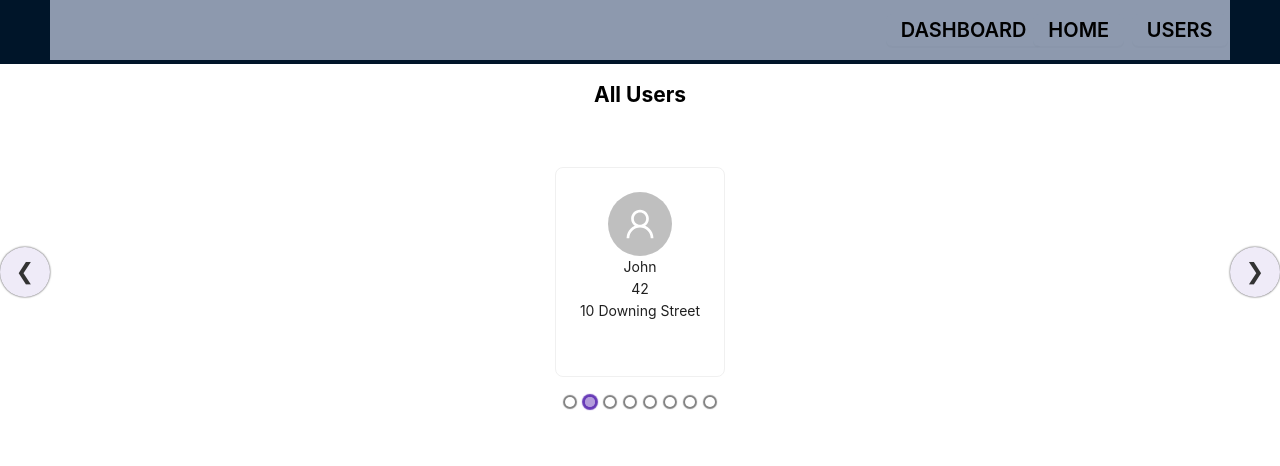
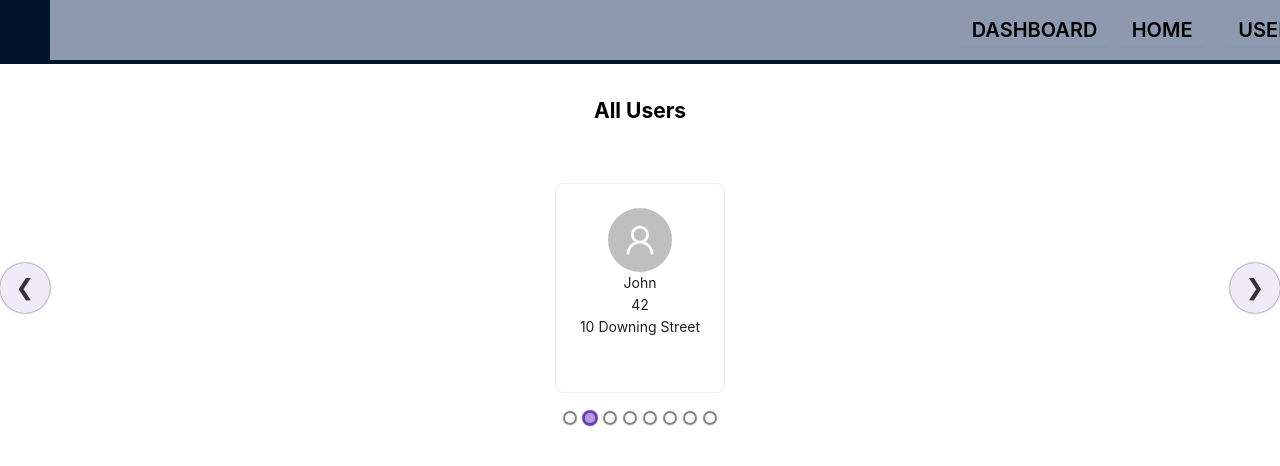
Before and after one commit to saijamiuno/EmployeeData-Nexus, a React (Create React App) app in the folder React/: page /homePage in a window 1280 px wide. Shown: the top 466 px of the page. Built offline with nearby package versions, Linux system fonts and the light colour scheme.

Commit message:
ui bug changes

```diff
--- a/React/src/App.js
+++ b/React/src/App.js
@@ -67,7 +67,7 @@ const App = (props) => {
     <div style={{height:"100vh",overflowX:"hidden"}}>
       <>
         {window.location.pathname !== "/" && (
-          <Header>
+          <Header style={{position:"fixed",width:"100%",zIndex:"100"}}>
             <Col span={24}>
               <div style={{ backgroundColor: "#8d99ae", height: "60px" }}>
                 <Row style={{ justifyContent: "right" }}>
--- a/React/src/Dashboard.js
+++ b/React/src/Dashboard.js
@@ -235,7 +235,7 @@ export default function Dashboard(props) {
   };
 
   return (
-    <Col span={24}>
+    <Col span={24} style={{marginTop:"80px"}}>
       <h1>Monitor Dashboard</h1>
       <Col span={24}>
         <Row gutter={[6, 6]}>
--- a/React/src/Form1.js
+++ b/React/src/Form1.js
@@ -56,7 +56,7 @@ export default function Form1() {
   };
 
   return (
-    <div>
+    <div style={{marginTop:"80px"}}>
       <Col span={22} style={{ marginTop: "20px" }}>
         <Row justify={"end"}>
           <Button
--- a/React/src/HomePage.js
+++ b/React/src/HomePage.js
@@ -50,7 +50,7 @@ export default function HomePage(props) {
   ];
 
   return (
-    <div>
+    <div style={{marginTop:"80px"}}>
       <Col span={24}>
         {/* <img src={unosimple} style={{ width: "30%", height: "40%" }} /> */}
         {/* <h1>HomePage</h1> */}
--- a/React/src/UsersTable.js
+++ b/React/src/UsersTable.js
@@ -140,7 +140,7 @@ export default function UsersTable(props) {
   ];
 
   return (
-    <>
+    <div style={{marginTop:"80px"}}>
       <Col span={24} className="fireFox">
         <Row justify="space-between" gutter={[16, 16]}>
           <Col span={12}>
@@ -211,6 +211,6 @@ export default function UsersTable(props) {
         }
         columns={colums}
       />
-    </>
+    </div>
   );
 }
--- a/React/src/routes/UserDetails.js
+++ b/React/src/routes/UserDetails.js
@@ -20,7 +20,7 @@ export default function UserDetails(props) {
   }, []);
 
   return (
-    <Col span={24}>
+    <Col span={24} style={{marginTop:"80px"}}>
       <Row justify={"space-between"}>
         <Col span={12} offset={8} style={{ justifyContent: "center" }}>
           <Card
```
